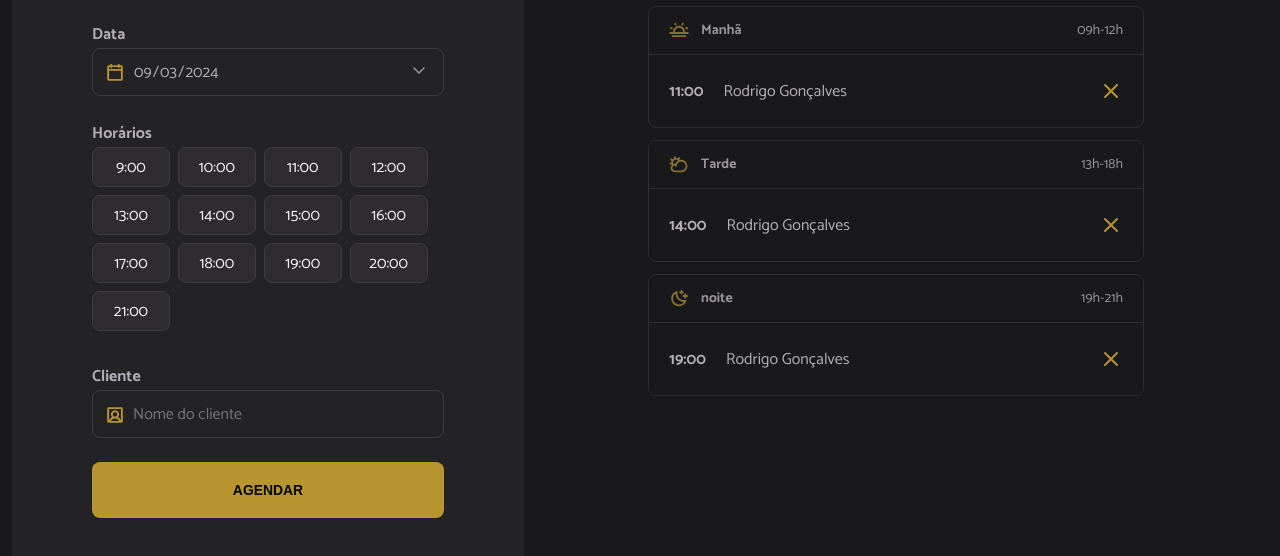
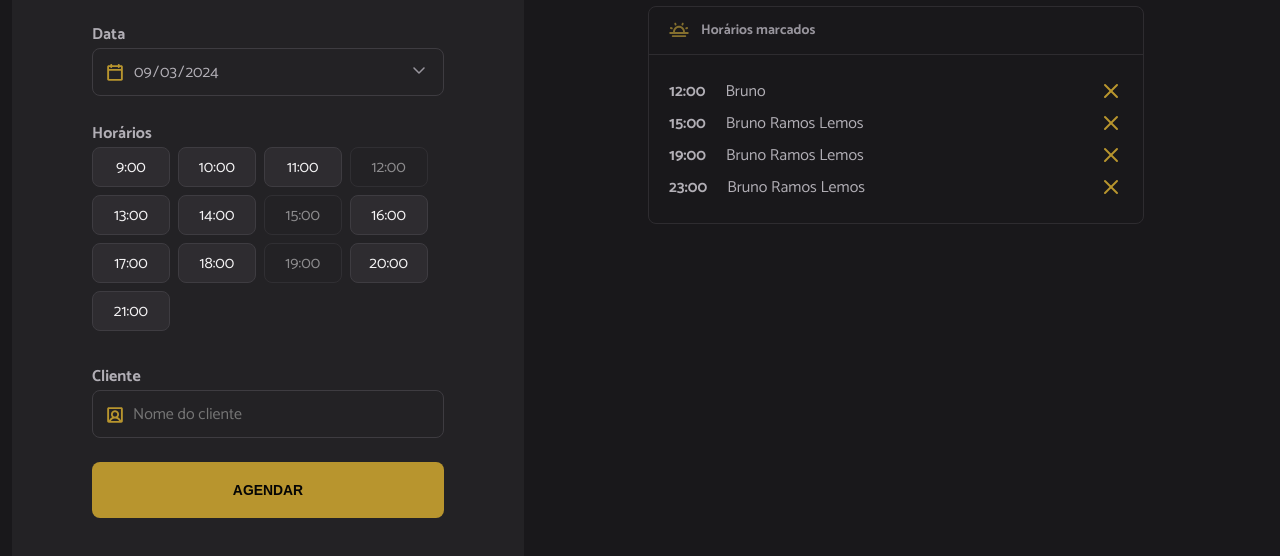
Before and after one commit to brunoramux/hairday, a website built with webpack: page index.html in a window 1280 px wide. Shown: the part 180-736 px from the top of the page. Built offline with nearby package versions, Linux system fonts and the light colour scheme; data requests are answered from the project's data file.

Commit message:
Add: show schedules

```diff
--- a/index.html
+++ b/index.html
@@ -88,62 +88,11 @@
         <section class="schedule-period">
           <header>
             <img src="./src/assets/morning.svg" alt="Manhã" />
-            <strong>Manhã</strong>
-            <span>09h-12h</span>
+            <strong>Horários marcados</strong>
           </header>
           <ul id="period-morning" class="period">
-            <!-- Exemplo  -->
-            <li>
-              <strong>11:00</strong>
-              <span>Rodrigo Gonçalves</span>
-              <img
-                src="./src/assets/cancel.svg"
-                alt="Cancelar"
-                class="cancel-icon"
-              />
-            </li>
           </ul>
-        </section>
-
-        <section class="schedule-period">
-          <header>
-            <img src="./src/assets/afternoon.svg" alt="Tarde" />
-            <strong>Tarde</strong>
-            <span>13h-18h</span>
-          </header>
-          <ul id="period-afternoon" class="period">
-            <!-- Exemplo -->
-            <li>
-              <strong>14:00</strong>
-              <span>Rodrigo Gonçalves</span>
-              <img
-                src="./src/assets/cancel.svg"
-                alt="Cancelar"
-                class="cancel-icon"
-              />
-            </li>
-          </ul>
-        </section>
-
-        <section class="schedule-period">
-          <header>
-            <img src="./src/assets/night.svg" alt="noite" />
-            <strong>noite</strong>
-            <span>19h-21h</span>
-          </header>
-          <ul id="period-night" class="period">
-            <!-- Exemplo -->
-            <li>
-              <strong>19:00</strong>
-              <span>Rodrigo Gonçalves</span>
-              <img
-                src="./src/assets/cancel.svg"
-                alt="Cancelar"
-                class="cancel-icon"
-              />
-            </li>
-          </ul>
-        </section>
+        </section
       </aside>
     </div>
   </body>
--- a/server.json
+++ b/server.json
@@ -1,9 +1,29 @@
 {
   "schedules": [
     {
-      "id": 1725312914480,
+      "id": "1725312914480",
       "name": "Bruno Ramos Lemos",
       "when": "2024-09-02T23:00:00.000Z"
+    },
+    {
+      "id": 1725321692273,
+      "name": "Bruno",
+      "when": "2024-09-03T12:00:00.000Z"
+    },
+    {
+      "id": 1725321757644,
+      "name": "Bruno Ramos Lemos",
+      "when": "2024-09-03T23:00:00.000Z"
+    },
+    {
+      "id": 1725324818214,
+      "name": "Bruno Ramos Lemos",
+      "when": "2024-09-03T15:00:00.000Z"
+    },
+    {
+      "id": 1725325455294,
+      "name": "Bruno Ramos Lemos",
+      "when": "2024-09-03T19:00:00.000Z"
     }
   ]
 }
--- a/src/modules/load-schedules.js
+++ b/src/modules/load-schedules.js
@@ -1,11 +1,14 @@
 import dayjs from "dayjs"
 import {openingHours} from "../utils/opening-hours"
 import {hoursClick} from "./form/hours-click"
+import {fetchScheduleByDay} from '../services/fetch-schedule-by-day'
 
 const selectedDate = document.getElementById("date")
 const elementHours = document.getElementById("hours")
 
-export function loadSchedules(){
+const morning = document.getElementById('period-morning')
+
+export async function loadSchedules(){
   // Pega valor da data do select de data do formulários
   const date = selectedDate.value
 
@@ -13,7 +16,7 @@ export function loadSchedules(){
   elementHours.innerHTML = ""
 
   // Carrega horários disponíveis
-  const opening =  hoursLoad({date})
+  const opening = await hoursLoad({date})
 
   // Monta horários na tela usando as diferentes classes do CSS
   opening.forEach(({hour, available}) => {
@@ -27,18 +30,55 @@ export function loadSchedules(){
 
   // Adiciona lógica de click do botão
   hoursClick()
+
+  const schedules = await fetchScheduleByDay({ date })
+  const schedulesSort = schedules.sort((a, b) => dayjs(a.when).hour() - dayjs(b.when).hour())
+
+  scheduleShow({ schedules })
 }
 
-function hoursLoad({date}){
-  const opening = openingHours.map(hour => {
+async function hoursLoad({ date }){
+  const schedules = await fetchScheduleByDay({date})
+  const opening = openingHours.map((hour) => {
     const [hr,_] = hour.split(":")
 
     // Verifica se cada um dos horários já está no futuro usando a criação de DateTime do Dayjs e método de comparação de datas
     const isHourPast = dayjs(date).add(hr, "hour").isBefore(dayjs())
+
+    const isHourTaken = schedules.find(schedule => dayjs(schedule.when).isSame(dayjs(date).add(hr, "hour")))
+
     return {
       hour,
-      available: !isHourPast
+      available: !isHourPast && !isHourTaken
     }
   })
   return opening
 }
+
+function scheduleShow({ schedules }){
+  try {
+    morning.innerHTML = ""
+
+    schedules.forEach(schedule => {
+      const item = document.createElement('li')
+      const time = document.createElement('strong')
+      const name = document.createElement('span')
+
+      item.setAttribute("data-id", schedule.id)
+      time.textContent = dayjs(schedule.when).format("HH:mm")
+      name.textContent = schedule.name
+
+      const cancelIcon = document.createElement("img")
+      cancelIcon.classList.add("cancel-icon")
+      cancelIcon.setAttribute("src", "./src/assets/cancel.svg")
+      cancelIcon.setAttribute("alt", "Cancelar")
+
+      item.append(time, name, cancelIcon)
+      morning.append(item)
+    })
+
+
+  } catch (error) {
+    console.log(error)
+  }
+}
--- /dev/null
+++ b/src/services/fetch-schedule-by-day.js
@@ -0,0 +1,16 @@
+import dayjs from "dayjs"
+import { apiConfig } from "./api-config"
+
+export async function fetchScheduleByDay({date}){
+  try {
+    const response = await fetch(`${apiConfig.baseURL}/schedules`)
+
+    const data = await response.json()
+
+    const filteredData =  data.filter(schedule => dayjs(date).isSame(schedule.when, "day"))
+
+    return filteredData
+  } catch (error) {
+    console.log(error)
+  }
+}
```
